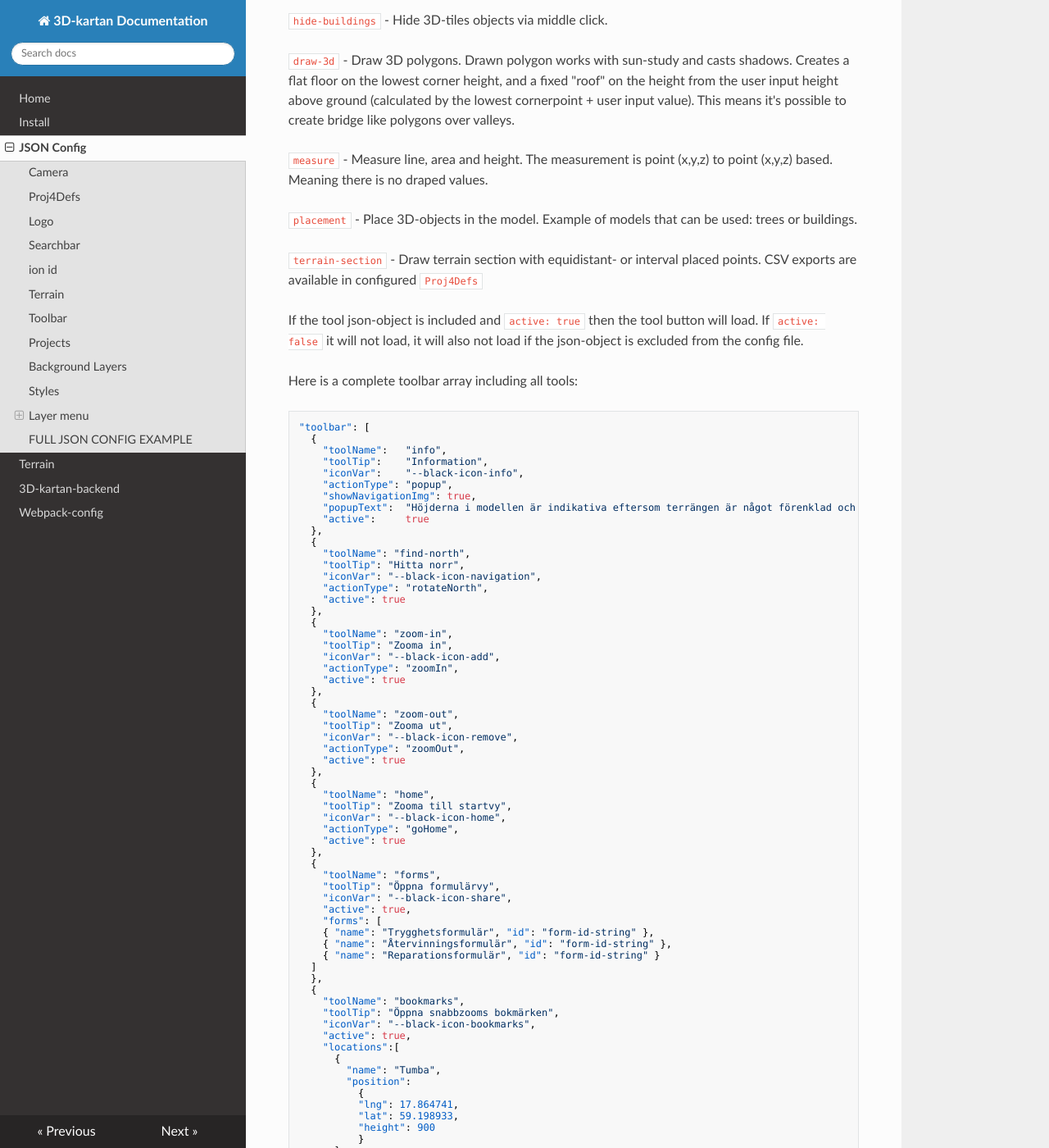
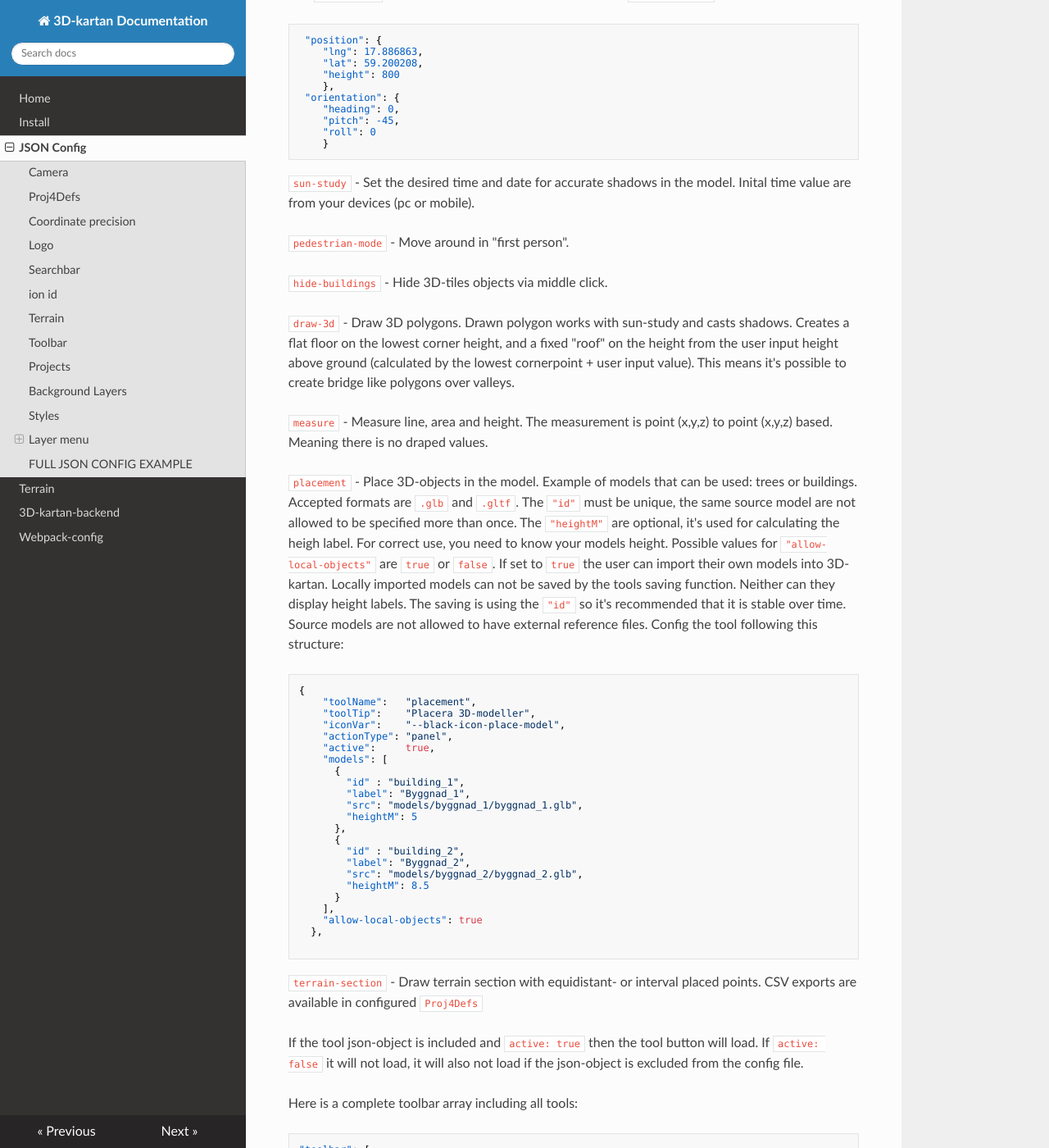
Before and after one commit to 3D-kartan/3D-kartan-documentation, an MkDocs documentation site: the page built from docs/json.md, in a window 1280 px wide and 1400 px high, scrolled down 5210 px. Shown: the whole window at 82% size. Built offline with MkDocs 1.6.1, drawn with Linux system fonts in a browser that asks for light colours; nearby versions of some CDN libraries; some of the changed text lies outside the part shown.

Commit message:
Updated json config

````diff
--- a/docs/json.md
+++ b/docs/json.md
@@ -68,6 +68,20 @@
       "label": "SWEREF 99 TM"
     }
   ],
+```
+---
+### Coordinate precision
+
+Coordinate display precision values (i.e. coordinates toggled by the top-right-menu) can be set in index.json for easier set-up. It has a default fallback if not set in the index.json. The Z value is also used in the right click menu. Accepted values are `integer`.
+
+```JSON
+  "displayed-coordinate-precision": [
+      {
+        "E": 3,
+        "N": 3,
+        "Z": 1
+      }
+    ],
 ```
 
 ---
@@ -272,7 +286,35 @@
 
 `measure` - Measure line, area and height. The measurement is point (x,y,z) to point (x,y,z) based. Meaning there is no draped values.
 
-`placement` - Place 3D-objects in the model. Example of models that can be used: trees or buildings.
+`placement` - Place 3D-objects in the model. Example of models that can be used: trees or buildings. Accepted formats are `.glb` and `.gltf`. The `"id"` must be unique, the same source model are not allowed to be specified more than once. The `"heightM"` are optional, it's used for calculating the heigh label. For correct use, you need to know your models height. Possible values for `"allow-local-objects"` are `true` or `false`. If set to `true` the user can import their own models into 3D-kartan. Locally imported models can not be saved by the tools saving function. Neither can they display height labels. The saving is using the `"id"` so it's recommended that it is stable over time. Source models are not allowed to have external reference files.
+Config the tool following this structure:
+
+```JSON
+{
+    "toolName":   "placement",
+    "toolTip":    "Placera 3D-modeller",
+    "iconVar":    "--black-icon-place-model",
+    "actionType": "panel",
+    "active":     true,
+    "models": [
+      {
+        "id" : "building_1",
+        "label": "Byggnad_1",
+        "src": "models/byggnad_1/byggnad_1.glb",
+        "heightM": 5
+      },
+      {
+        "id" : "building_2",
+        "label": "Byggnad_2",
+        "src": "models/byggnad_2/byggnad_2.glb",
+        "heightM": 8.5
+      }
+    ],
+    "allow-local-objects": true
+  },
+
+```
+
 
 `terrain-section` - Draw terrain section with equidistant- or interval placed points. CSV exports are available in configured `Proj4Defs`
 
@@ -393,7 +435,22 @@
     "toolTip":    "Placera 3D-modeller",
     "iconVar":    "--black-icon-place-model",
     "actionType": "panel",
-    "active":     true
+    "active":     true,
+    "models": [
+      {
+        "id" : "building_1",
+        "label": "Byggnad_1",
+        "src": "models/byggnad_1/byggnad_1.glb",
+        "heightM": 5
+      },
+      {
+        "id" : "building_2",
+        "label": "Byggnad_2",
+        "src": "models/byggnad_2/byggnad_2.glb",
+        "heightM": 8.5
+      }
+    ],
+    "allow-local-objects": true
   },
   {
     "toolName":   "terrain-section",
@@ -774,6 +831,13 @@
       "label": "SWEREF 99 TM"
     }
   ],
+  "displayed-coordinate-precision": [
+    {
+      "E": 3,
+      "N": 3,
+      "Z": 1
+    }
+  ],
   "searchbar" : [
     {
       "active" : true
@@ -905,11 +969,33 @@
       "active": true
     },
     {
-      "toolName": "placement",
-      "toolTip": "Placera 3D-modeller",
-      "iconVar": "--black-icon-place-model",
+    "toolName":   "placement",
+    "toolTip":    "Placera 3D-modeller",
+    "iconVar":    "--black-icon-place-model",
+    "actionType": "panel",
+    "active":     true,
+    "models": [
+      {
+        "id" : "building_1",
+        "label": "Byggnad_1",
+        "src": "models/byggnad_1/byggnad_1.glb",
+        "heightM": 5
+      },
+      {
+        "id" : "building_2",
+        "label": "Byggnad_2",
+        "src": "models/byggnad_2/byggnad_2.glb",
+        "heightM": 8.5
+      }
+    ],
+    "allow-local-objects": true
+    },
+    {
+      "toolName":   "terrain-section",
+      "toolTip":    "Rita terrängprofil",
+      "iconVar":    "--black-icon-landscape",
       "actionType": "panel",
-      "active": true
+      "active":     true
     }
   ],
   "projects" : [
````
Also changed, not shown: docs/index.md (+1 -0 lines).
